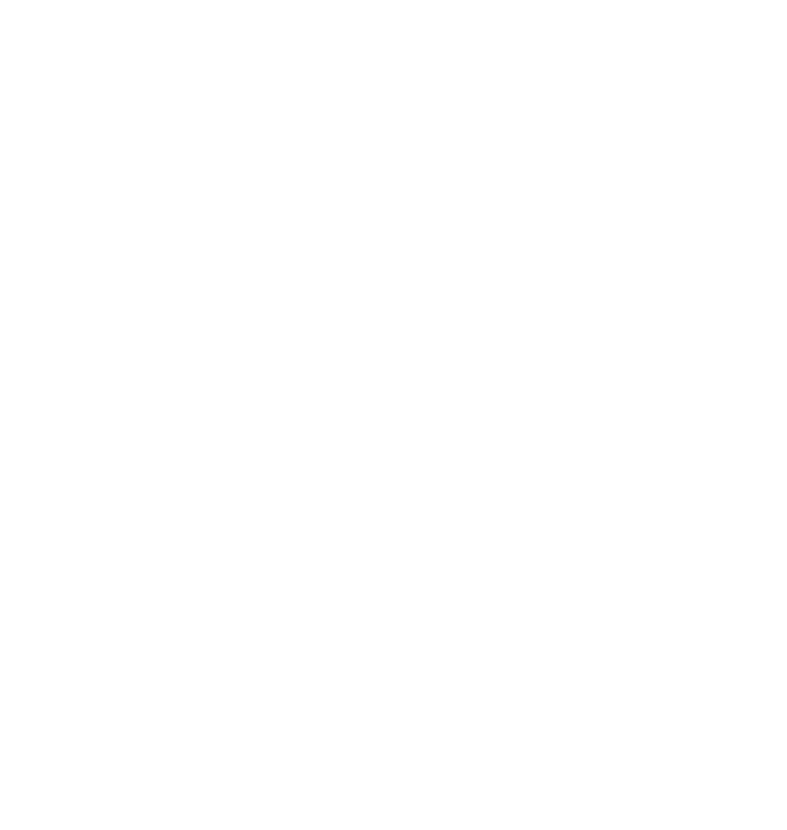
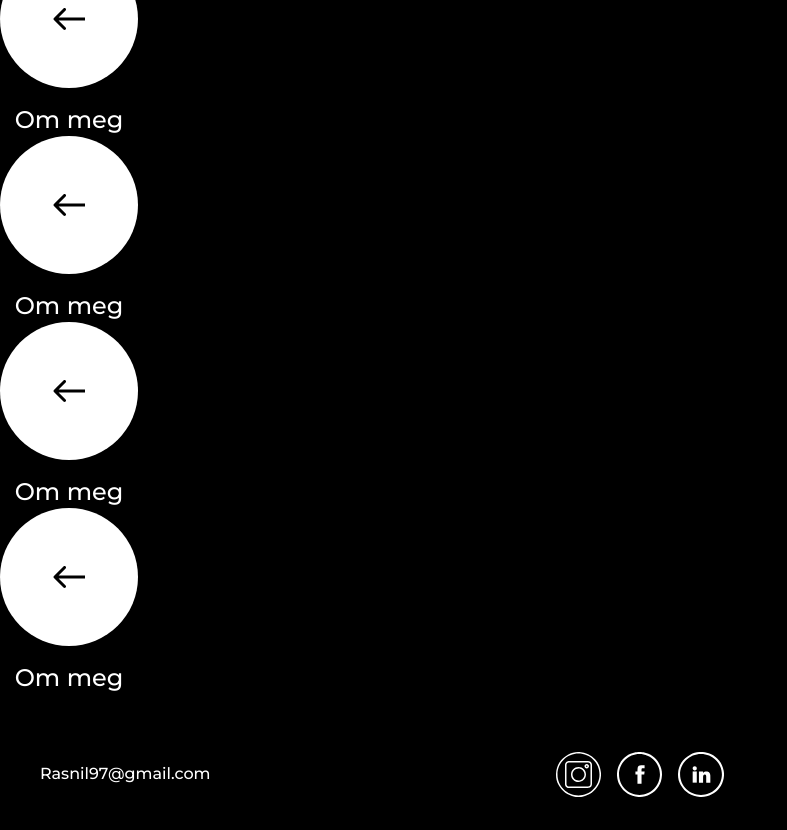
Before and after one commit to MathiasGuGu/portfolio-rasmus, a SvelteKit app: page / in a window 1280 px wide. Shown: the part 1900-2730 px from the top of the page, without its empty margins (0-787 px from the left). Before the commit the page ends 800 px from the top, so only its background shows below. Built offline with nearby package versions, Linux system fonts and the light colour scheme; a web font is replaced by a local one.

Commit message:
add links and set up footer

```diff
--- /dev/null
+++ b/src/lib/components/Footer.svelte
@@ -0,0 +1,30 @@
+<footer class="absolute bottom-0 flex justify-between md:grid md:grid-cols-3 items-center py-6 w-full">
+    <a class="p-5 lg:pl-10 hover:opacity-50 transition-all" href="mailto:Rasnil97@gmail.com">Rasnil97@gmail.com</a>
+    <div class="justify-self-center flex items-center gap-4 mr-5 md:mr-0">
+        <a class="transition-all hover:opacity-50" href="">
+            <svg width="45" height="45" viewBox="0 0 45 45" fill="none" xmlns="http://www.w3.org/2000/svg">
+                <path d="M21.1845 44.9998C20.3172 44.8835 19.4411 44.8096 18.5826 44.6449C11.46 43.2755 6.13546 39.3973 2.64595 33.0517C0.684145 29.4843 -0.209586 25.614 0.0413632 21.5562C0.562633 13.112 4.56901 6.78134 11.9443 2.65128C15.4963 0.661988 19.375 -0.172829 23.4369 0.0288305C29.7828 0.344969 35.1118 2.88553 39.3488 7.62408C42.5583 11.2134 44.3564 15.4509 44.89 20.2309C44.9252 20.5479 44.9639 20.8649 45 21.1819V23.8185C44.9745 23.9444 44.934 24.0703 44.9252 24.1971C44.7059 27.3356 43.8756 30.3095 42.3576 33.0587C38.8575 39.3956 33.5427 43.2764 26.4219 44.6449C25.5634 44.8096 24.6881 44.8835 23.8208 44.9998H21.1845ZM43.5023 22.5231C43.5357 10.9695 34.1432 1.54436 22.5502 1.49857C10.9801 1.45278 1.53032 10.87 1.50303 22.4729C1.47573 34.0353 10.8613 43.4578 22.4498 43.5027C34.0085 43.5468 43.4688 34.1189 43.5023 22.5231Z" fill="white"/>
+                <path d="M22.5238 8.99547C25.6576 8.99547 28.7905 8.99547 31.9242 8.99547C32.8682 8.99547 33.7522 9.18656 34.5174 9.78009C35.5696 10.5973 36.0063 11.6989 36.0063 12.9996C36.0081 19.34 36.0134 25.6812 36.0037 32.0216C36.0011 33.9968 34.9515 35.3891 33.1209 35.8743C32.7449 35.9738 32.3398 36.0002 31.948 36.0002C25.6523 36.0073 19.3557 36.0082 13.0599 36.0037C11.0409 36.0029 9.64256 34.991 9.14066 33.1497C9.035 32.7605 9.00506 32.3404 9.00506 31.9345C8.99713 25.6381 8.99625 19.3409 9.00066 13.0445C9.00242 11.0306 10.023 9.62775 11.8642 9.13284C12.2674 9.02453 12.7024 9.00075 13.1233 8.99987C16.2571 8.9893 19.39 8.99371 22.5238 8.99371V8.99547ZM22.5 34.5023C25.6637 34.5023 28.8274 34.5067 31.9903 34.5005C33.5779 34.497 34.4971 33.6058 34.4998 32.0392C34.5086 25.6821 34.5077 19.325 34.4998 12.9688C34.498 11.4163 33.5902 10.5048 32.0396 10.5031C25.6831 10.4951 19.3266 10.4951 12.971 10.5031C11.4186 10.5048 10.5082 11.4127 10.5055 12.9635C10.4976 19.3206 10.4976 25.6777 10.5126 32.034C10.5134 32.4452 10.5945 32.8934 10.7706 33.2607C11.2196 34.1985 12.0526 34.5094 13.0529 34.5067C16.2016 34.4979 19.3504 34.5032 22.4991 34.5032L22.5 34.5023Z" fill="white"/>
+                <path d="M29.9915 22.541C29.9589 26.6922 26.6041 30.0165 22.4745 29.991C18.307 29.9645 14.961 26.5786 15.0138 22.4415C15.0675 18.2797 18.4329 14.9616 22.5502 15.0118C26.7089 15.062 30.0241 18.4162 29.9915 22.541ZM22.4815 16.5106C19.1567 16.5247 16.4913 19.2141 16.5125 22.5322C16.5336 25.8415 19.1945 28.4895 22.5 28.4913C25.8169 28.493 28.499 25.8063 28.492 22.4899C28.4849 19.1665 25.8002 16.4956 22.4806 16.5097L22.4815 16.5106Z" fill="white"/>
+                <path d="M32.9888 14.2571C32.9844 15.4917 31.985 16.4965 30.7567 16.5009C29.5204 16.5053 28.4779 15.4521 28.5025 14.2245C28.5281 12.9855 29.5327 12.0054 30.7672 12.0142C32.0088 12.0239 32.9941 13.0172 32.9888 14.2571ZM31.4822 14.2369C31.4743 13.8124 31.1415 13.5024 30.7144 13.5209C30.3173 13.5377 30.0029 13.8714 30.0117 14.2668C30.0206 14.6604 30.3508 14.9863 30.7443 14.9907C31.1582 14.9951 31.4901 14.656 31.4822 14.2369Z" fill="white"/>
+                </svg>
+        </a>
+        <a class="transition-all hover:opacity-50" href="">
+            <svg width="45" height="45" viewBox="0 0 45 45" fill="none" xmlns="http://www.w3.org/2000/svg">
+                <path d="M23.8155 0C24.6837 0.116227 25.5589 0.190189 26.4174 0.354844C33.5409 1.72491 38.8654 5.60266 42.3549 11.9493C44.3167 15.518 45.2096 19.3879 44.9586 23.4461C44.4356 31.8902 40.4274 38.2192 33.0495 42.3479C29.4966 44.3361 25.6135 45.2087 21.5561 44.9586C13.1119 44.4382 6.79147 40.4267 2.64773 33.0568C1.10682 30.3184 0.294095 27.3344 0.0748444 24.1945C0.0660392 24.0669 0.0255352 23.9418 0 23.8159C0 22.9372 0 22.0584 0 21.1797C0.0255352 21.0538 0.0660392 20.9279 0.0748444 20.8011C0.294095 17.6629 1.12443 14.6895 2.64245 11.9405C6.14253 5.60354 11.4574 1.72315 18.5781 0.354844C19.4367 0.190189 20.3119 0.116227 21.1792 0C22.058 0 22.9367 0 23.8155 0ZM22.4736 42.9537C33.7284 42.9898 42.9184 33.822 42.9545 22.5207C42.9906 11.2661 33.8226 2.07623 22.5211 2.04013C11.2663 2.00403 2.07627 11.1719 2.04017 22.4731C2.00407 33.7278 11.1721 42.9176 22.4736 42.9537Z" fill="white"/>
+                <path d="M20.4616 31.6814V22.5048H18.4355V19.4292H20.4589C20.4589 19.2187 20.4501 19.0347 20.4607 18.8525C20.5153 17.8769 20.4994 16.8898 20.6518 15.9292C20.8411 14.7299 21.6133 13.9428 22.7756 13.595C24.3456 13.1257 25.9596 13.3255 27.5824 13.2877V16.365C27.2416 16.365 26.9105 16.365 26.5795 16.365C26.3602 16.365 26.1401 16.3615 25.9208 16.3668C24.7726 16.395 24.549 16.623 24.5375 17.7791C24.5322 18.3039 24.5375 18.8296 24.5375 19.4116H27.6123C27.4917 20.4708 27.379 21.4676 27.2627 22.4898H24.5437V31.6814H20.4616Z" fill="white"/>
+                </svg>
+
+        </a>
+        <a class="transition-all hover:opacity-50" href="https://www.linkedin.com/in/rasmus-nilsen-962a9a28b/">
+            <svg width="46" height="45" viewBox="0 0 46 45" fill="none" xmlns="http://www.w3.org/2000/svg">
+                <path d="M45.9996 23.8155C45.8808 24.6819 45.8052 25.5563 45.6369 26.413C44.2391 33.5374 40.2751 38.8619 33.7883 42.3531C30.1412 44.3158 26.1845 45.2096 22.037 44.9586C13.4053 44.4373 6.93467 40.4301 2.71333 33.0531C0.680069 29.501 -0.213703 25.6179 0.041918 21.5596C0.575661 13.0978 4.68719 6.77034 12.2451 2.63012C15.0479 1.09449 18.0983 0.28617 21.3079 0.0722029C21.4249 0.0642782 21.5392 0.0246546 21.6545 0C22.5527 0 23.451 0 24.3493 0C24.4645 0.0246546 24.5797 0.0642782 24.6958 0.0722029C27.5022 0.254471 30.1943 0.906939 32.7154 2.1159C39.7945 5.51119 44.1203 11.0021 45.636 18.5826C45.807 19.4384 45.8799 20.3137 45.9987 21.1792L45.9996 23.8155ZM43.9141 22.5044C43.9258 11.2355 34.5444 2.05162 23.01 2.04017C11.4908 2.02872 2.10308 11.2064 2.09138 22.4903C2.07968 33.7592 11.4611 42.9431 22.9956 42.9545C34.5147 42.966 43.9024 33.7883 43.9141 22.5044Z" fill="white"/>
+                <path d="M20.9401 30.6475V19.4525H25.0678V20.8904C25.5575 20.5302 26.0048 20.0468 26.561 19.8205C28.1218 19.1857 30.0479 19.2103 31.1964 20.5426C31.9066 21.3667 32.2936 22.3582 32.3224 23.4025C32.3881 25.8002 32.3431 28.1996 32.3431 30.6369H28.2244V30.1878C28.2244 28.4012 28.228 26.6147 28.2217 24.829C28.2199 24.4644 28.2073 24.0946 28.1497 23.7353C28.0345 23.016 27.6717 22.6162 27.102 22.5193C26.4341 22.4049 25.7348 22.6893 25.4539 23.3145C25.2496 23.7697 25.1146 24.291 25.1038 24.7867C25.0633 26.5724 25.0876 28.359 25.0876 30.1456C25.0876 30.304 25.0876 30.4625 25.0876 30.6483H20.941L20.9401 30.6475Z" fill="white"/>
+                <path d="M14.6765 19.4419H18.7835V30.6492H14.6765V19.4419Z" fill="white"/>
+                <path d="M18.8105 16.3821C18.7988 17.5109 17.8618 18.4091 16.7088 18.395C15.5541 18.3818 14.6369 17.4669 14.6468 16.3407C14.6576 15.2172 15.5991 14.3146 16.7511 14.3234C17.8969 14.3322 18.8222 15.2568 18.8105 16.3821Z" fill="white"/>
+                </svg>
+
+
+        </a>
+    </div>
+</footer>
--- a/src/routes/+layout.svelte
+++ b/src/routes/+layout.svelte
@@ -1,10 +1,14 @@
 <script>
   import "../app.css";
   import Header from "../lib/components/Header.svelte"
+  import Footer from "../lib/components/Footer.svelte";
 </script>
 
-<body class="bg-black
- text-white h-screen">
+<body class="bg-black relative
+ text-white min-h-[100vh]">
  <Header />
+ <main class="pb-[136px]">
 <slot />
+</main>
+<Footer />
 </body>
--- a/src/routes/+page.svelte
+++ b/src/routes/+page.svelte
@@ -3,3 +3,15 @@
 </script>
 
 <NextButton direction="left" text="Om meg" href="/om"/>
+<NextButton direction="left" text="Om meg" href="/om"/>
+<NextButton direction="left" text="Om meg" href="/om"/>
+<NextButton direction="left" text="Om meg" href="/om"/>
+<NextButton direction="left" text="Om meg" href="/om"/>
+<NextButton direction="left" text="Om meg" href="/om"/>
+<NextButton direction="left" text="Om meg" href="/om"/>
+<NextButton direction="left" text="Om meg" href="/om"/>
+<NextButton direction="left" text="Om meg" href="/om"/>
+<NextButton direction="left" text="Om meg" href="/om"/>
+<NextButton direction="left" text="Om meg" href="/om"/>
+<NextButton direction="left" text="Om meg" href="/om"/>
+<NextButton direction="left" text="Om meg" href="/om"/>
```
